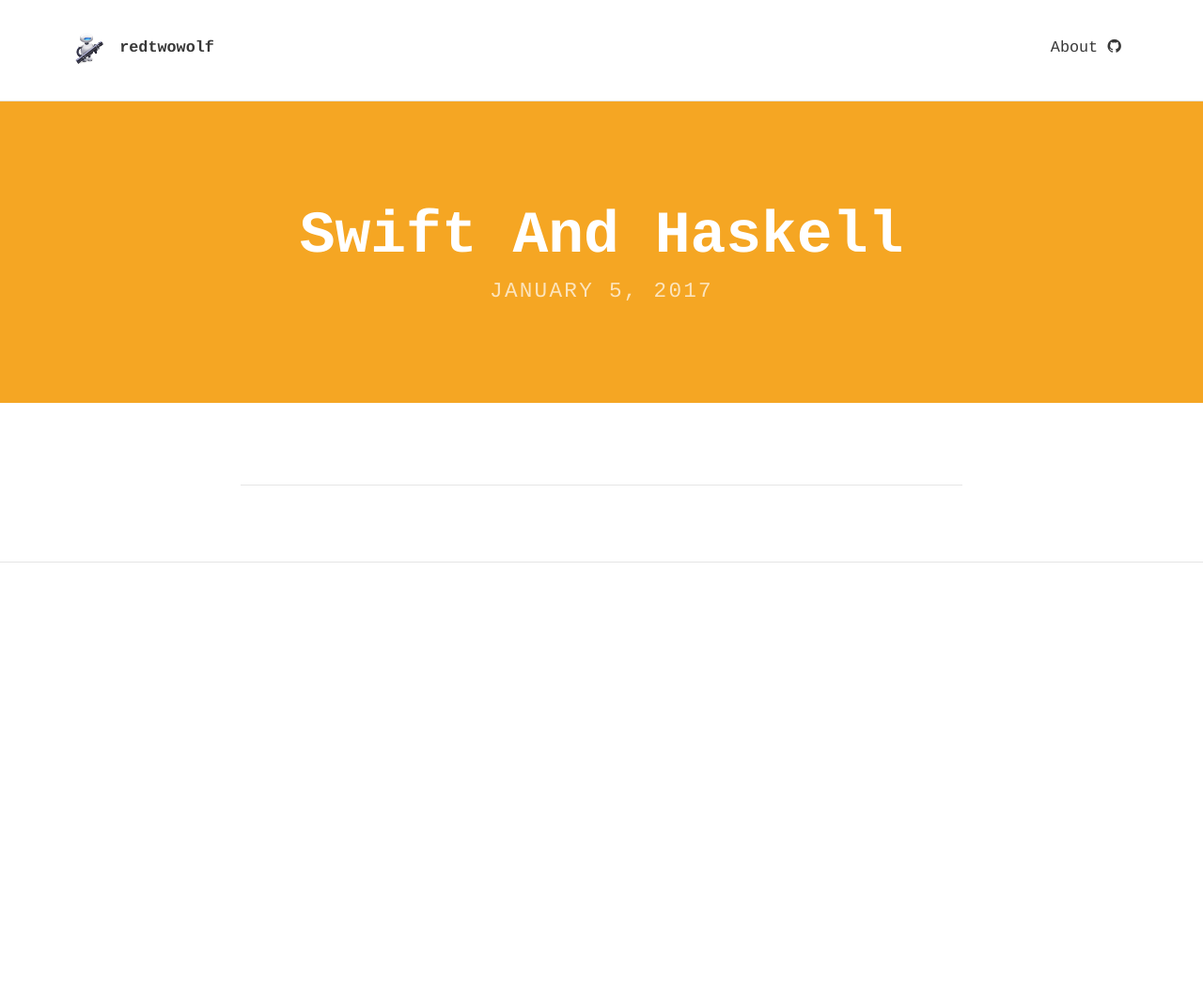
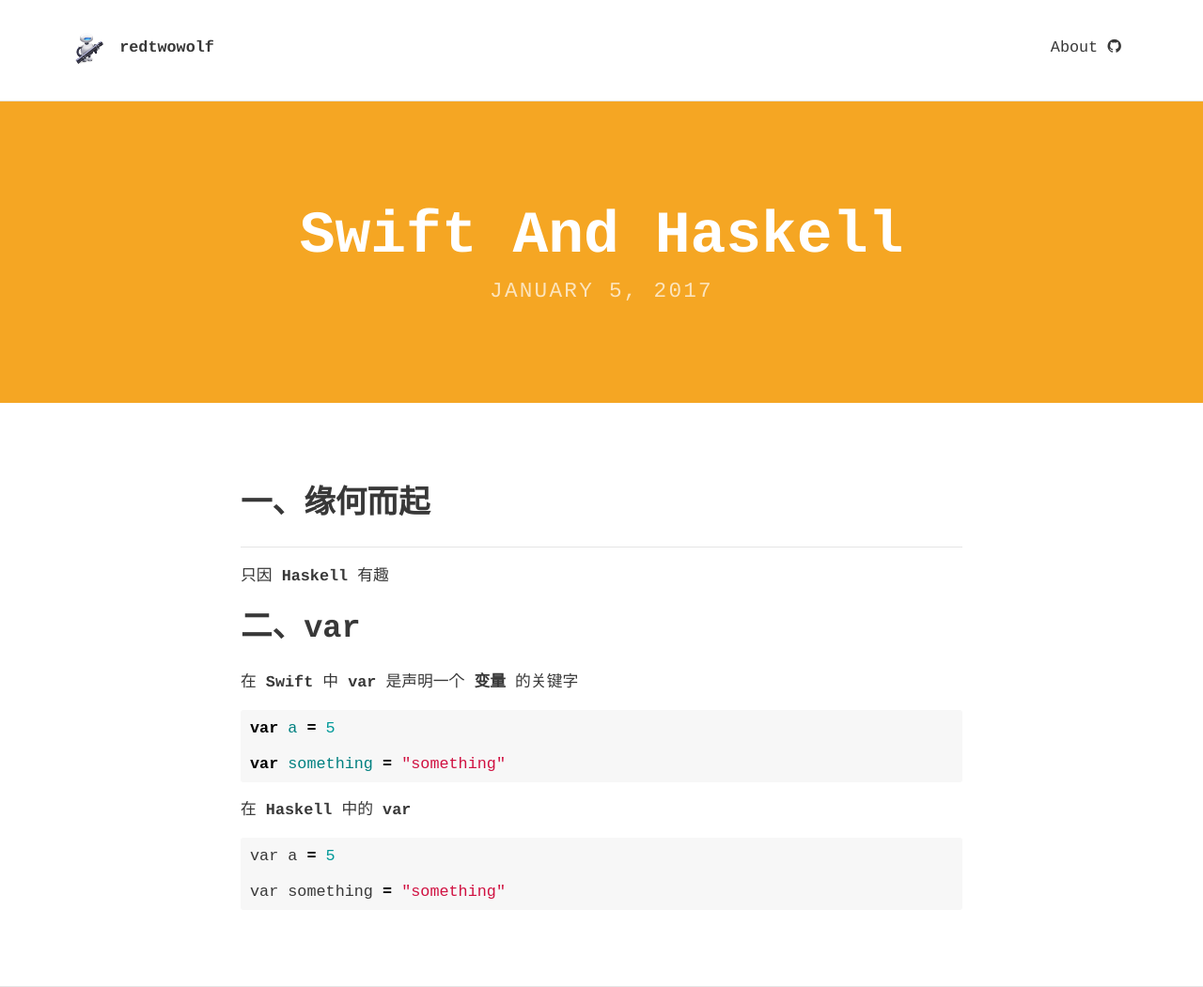
Before and after one commit to CoderDB/CoderDB.github.io, a Jekyll site: the page built from _posts/2017-01-05-Swift-And-Haskell.md, in a window 1280 px wide. Shown: the whole page at 94% size. Built offline with Jekyll 4.4.1, drawn with Linux system fonts in a browser that asks for light colours; nearby versions of some CDN libraries; before the commit the page ends 900 px from its top, so only the background shows below that.

Commit message:
update 01_05_17 post

```diff
--- a/_posts/2017-01-05-Swift-And-Haskell.md
+++ b/_posts/2017-01-05-Swift-And-Haskell.md
@@ -6,5 +6,21 @@ feature-img: "img/orange.jpg"
 
 ---
 
-<h2></h2>
+<h2>一、缘何而起</h2>
 ---
+
+只因 **Haskell** 有趣
+
+<h2>二、var</h2>
+在 **Swift** 中 **var** 是声明一个 **变量** 的关键字
+{% highlight swift %}
+var a = 5
+
+var something = "something"
+{% endhighlight %}
+在 **Haskell** 中的 **var**
+{% highlight haskell %}
+var a = 5
+
+var something = "something"
+{% endhighlight %}
```
